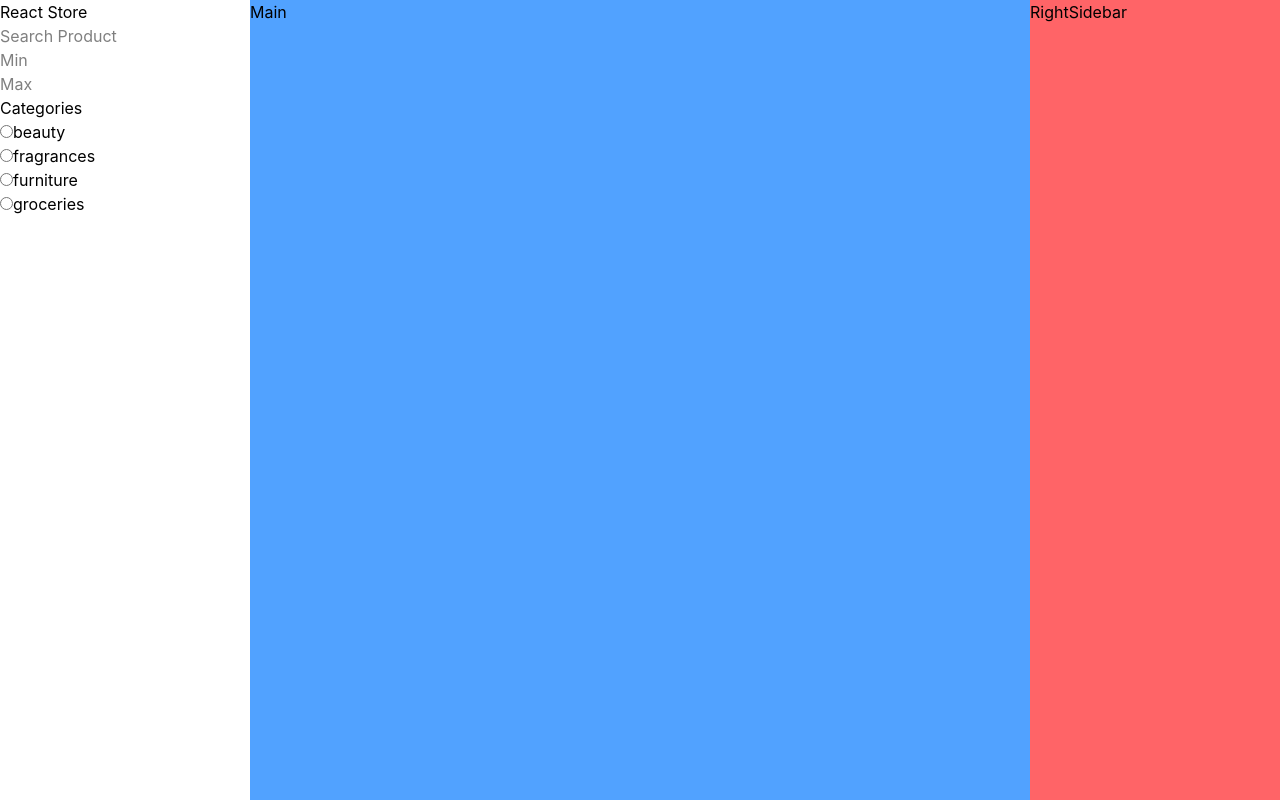
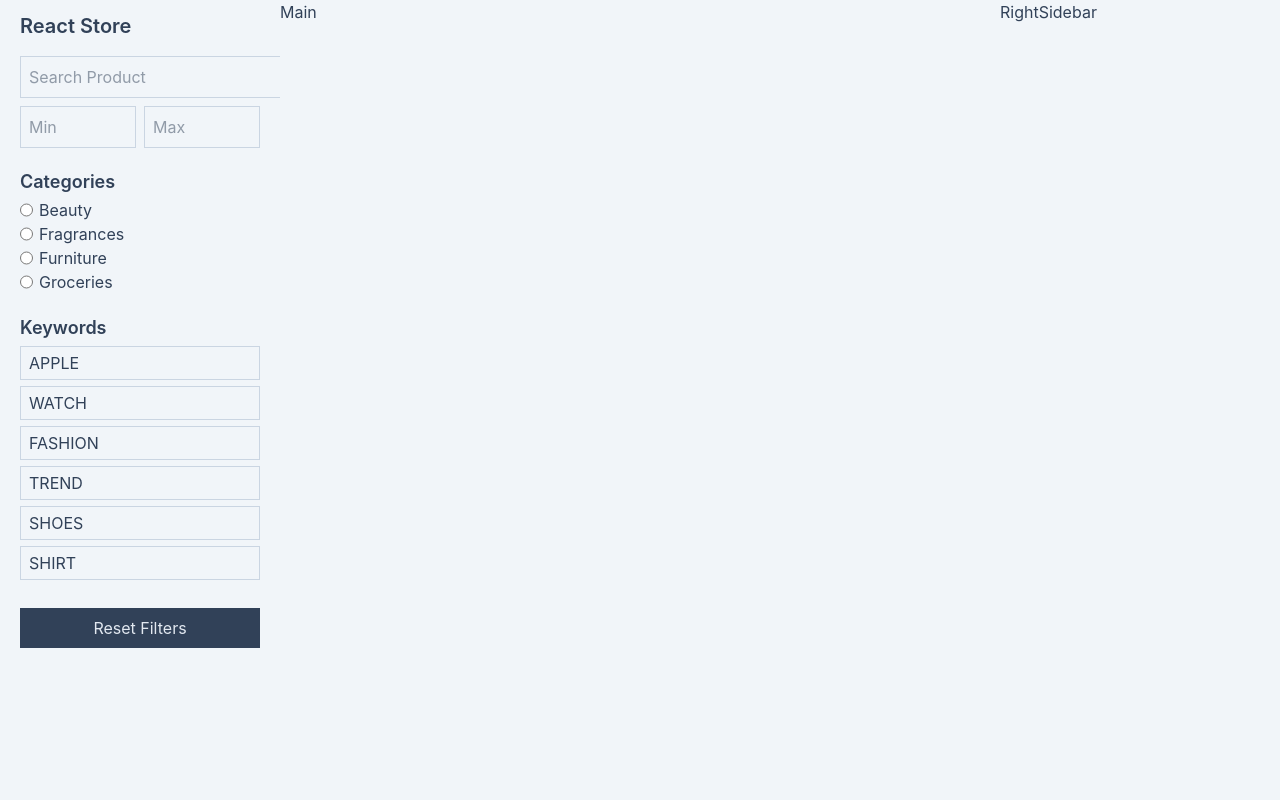
Before and after one commit to Muhammad-Zohaib-42/react-monster-master-class, a React (Vite) app in the folder react-store/: page / in a window 1280 px wide. Built offline with nearby package versions, Linux system fonts and the light colour scheme.

Commit message:
left sidebar ui si done

```diff
--- a/react-store/src/App.tsx
+++ b/react-store/src/App.tsx
@@ -4,7 +4,7 @@ import RightSidebar from "./components/RightSidebar"
 
 function App() {
   return (
-    <div className="flex h-screen">
+    <div className="flex h-screen bg-slate-100 text-slate-700">
       <LeftSidebar />
       <Main />
       <RightSidebar />
--- a/react-store/src/components/CategoriesSection.tsx
+++ b/react-store/src/components/CategoriesSection.tsx
@@ -4,11 +4,13 @@ const CategorySection = () => {
   const radioItems: string[] = ['beauty', 'fragrances', 'furniture', 'groceries']
 
   return (
-    <div>
-        <h2>Categories</h2>
-        {
-            radioItems.map(radioItem => <RadioInput text={radioItem} />)
-        }
+    <div className="my-5">
+        <h2 className="section-title mb-0.5">Categories</h2>
+        <ul className="section-list">
+          {
+              radioItems.map(radioItem => <RadioInput key={radioItem} text={radioItem} />)
+          }
+        </ul>
     </div>
   )
 }
--- /dev/null
+++ b/react-store/src/components/KeywordItem.tsx
@@ -0,0 +1,13 @@
+type keywordItemProps = {
+    keyword: string
+}
+
+const KeywordItem = ({keyword}: keywordItemProps) => {
+  return (
+    <li className="px-2 py-1 border border-slate-300 transition hover:bg-slate-200">
+        <p>{keyword}</p>
+    </li>
+  )
+}
+
+export default KeywordItem
--- /dev/null
+++ b/react-store/src/components/KeywordsSection.tsx
@@ -0,0 +1,18 @@
+import KeywordItem from "./KeywordItem"
+
+const KeywordsSection = () => {
+  const keywords: string[] = ["APPLE", "WATCH", "FASHION", "TREND", "SHOES", "SHIRT"]
+
+  return (
+    <div>
+        <h2 className="section-title mb-1">Keywords</h2>
+        <ul className="section-list gap-1.5">
+            {
+                keywords.map(keyword => <KeywordItem key={keyword} keyword={keyword} />)
+            }
+        </ul>
+    </div>
+  )
+}
+
+export default KeywordsSection
--- a/react-store/src/components/LeftSidebar.tsx
+++ b/react-store/src/components/LeftSidebar.tsx
@@ -1,15 +1,18 @@
 import CategorySection from "./CategoriesSection"
+import KeywordsSection from "./KeywordsSection"
 
 const LeftSidebar = () => {
   return (
-    <aside className="w-[250px] h-full">
-        <h1>React Store</h1>
-        <input type="text" name="search-input" placeholder="Search Product" />
-        <div>
-            <input type="text" name="min-input" placeholder="Min" />
-            <input type="text" name="max-input" placeholder="Max" />
+    <aside className="w-[280px] h-full px-5 py-3 overflow-y-auto scrollbar-none">
+        <h1 className="font-semibold text-xl mb-4">React Store</h1>
+        <input className="input mb-2" type="text" name="search-input" placeholder="Search Product" />
+        <div className="flex gap-2">
+            <input className="input w-1/2" type="text" name="min-input" placeholder="Min" />
+            <input className="input w-1/2" type="text" name="max-input" placeholder="Max" />
         </div>
         <CategorySection />
+        <KeywordsSection />
+        <button className="p-2 bg-slate-700 text-slate-200 transition hover:bg-slate-800 hover:text-slate-100 cursor-pointer w-full mt-7">Reset Filters</button>
     </aside>
   )
 }
--- a/react-store/src/components/Main.tsx
+++ b/react-store/src/components/Main.tsx
@@ -1,6 +1,6 @@
 const Main = () => {
   return (
-    <main className="grow h-full bg-blue-400">Main</main>
+    <main className="grow h-full">Main</main>
   )
 }
 
--- a/react-store/src/components/RadioInput.tsx
+++ b/react-store/src/components/RadioInput.tsx
@@ -4,10 +4,10 @@ type RadioInputProps = {
 
 const RadioInput = ({text}: RadioInputProps) => {
   return (
-    <div>
+    <li className="flex gap-1.5">
         <input type="radio" name="category" id={text} />
-        <label htmlFor={text}>{text}</label>
-    </div>
+        <label className="capitalize" htmlFor={text}>{text}</label>
+    </li>
   )
 }
 
--- a/react-store/src/components/RightSidebar.tsx
+++ b/react-store/src/components/RightSidebar.tsx
@@ -1,6 +1,6 @@
 const RightSidebar = () => {
   return (
-    <div className="w-[250px] h-full bg-red-400">RightSidebar</div>
+    <div className="w-[280px] h-full">RightSidebar</div>
   )
 }
 
--- a/react-store/src/index.css
+++ b/react-store/src/index.css
@@ -1 +1,13 @@
 @import "tailwindcss";
+
+.input {
+    @apply border border-slate-300 p-2 outline-none focus:border-slate-400
+}
+
+.section-title {
+    @apply font-semibold text-lg
+}
+
+.section-list {
+    @apply flex flex-col
+}
```
